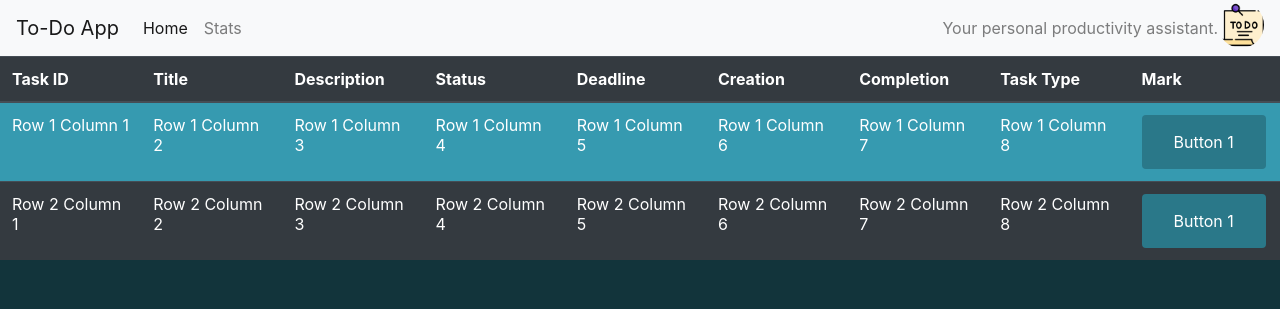
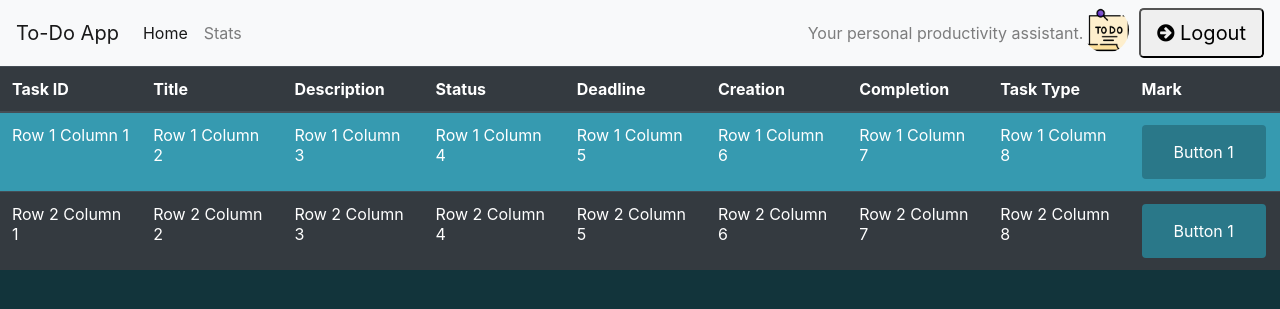
Before and after one commit to alperengozeten/To-Do-App-Flask, a Flask app: page /tasks in a window 1280 px wide. Shown: the top 309 px of the page. Run offline with Flask 2, Linux system fonts and the light colour scheme; some libraries are stand-ins or nearby versions.

Commit message:
logout icon

```diff
--- a/app/templates/tasks.html
+++ b/app/templates/tasks.html
@@ -2,6 +2,7 @@
     <head>
         <link rel="stylesheet" href="https://cdn.jsdelivr.net/npm/bootstrap@4.3.1/dist/css/bootstrap.min.css" integrity="sha384-ggOyR0iXCbMQv3Xipma34MD+dH/1fQ784/j6cY/iJTQUOhcWr7x9JvoRxT2MZw1T" crossorigin="anonymous">
         <link rel="stylesheet" href="static/styles/register.css">
+        <link rel="stylesheet" href="https://cdnjs.cloudflare.com/ajax/libs/font-awesome/4.7.0/css/font-awesome.min.css">
       </head>
     <body>
       <nav class="navbar navbar-expand-lg navbar-light bg-light">
@@ -25,6 +26,9 @@
         <div class="logo-image">
           <img src="static/to-do-list.png" class="img-fluid">
         </div>
+        <button style="margin-left: 0.5em;" type="button" class="btn-default btn-lg">
+          <i class="fa fa-arrow-circle-right"></i> Logout
+        </button>
       </nav>
       <div class="table-responsive">
         <table class="table table-dark table-hover table-striped">
```
